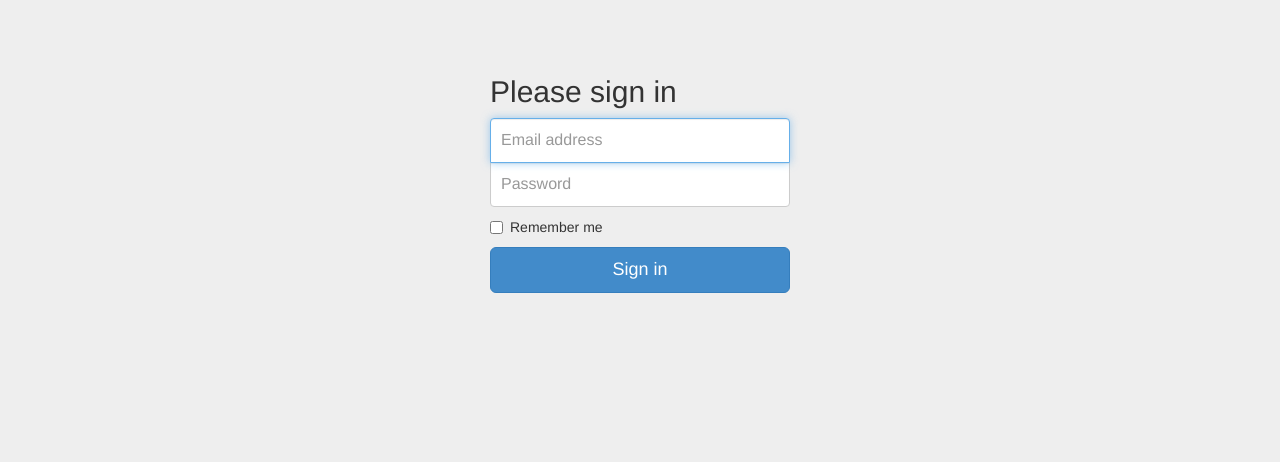
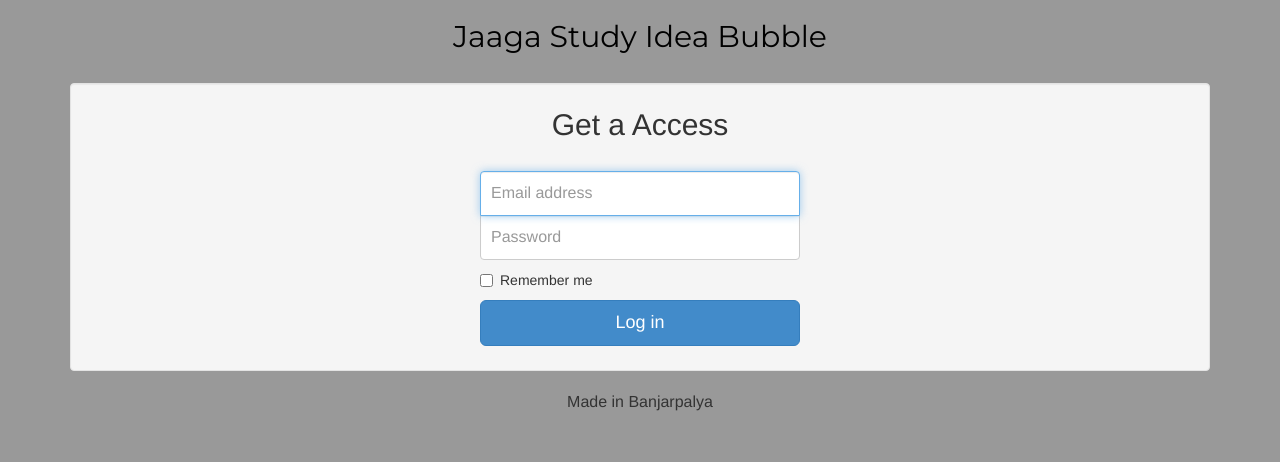
Before and after one commit to prank7/Jaaga-study-ideabubble, a PHP site: page /login.html in a window 1280 px wide. Shown: the top 462 px of the page. Run offline with PHP 8.4, Linux system fonts and the light colour scheme.

Commit message:
done with login.html

```diff
--- a/css/login.css
+++ b/css/login.css
@@ -1,17 +1,18 @@
-   body {
-  padding-top: 40px;
+  body {
+  padding-top: 0px;
   padding-bottom: 40px;
-  background-color: #eee;
+  background-color: #999999;
 }
 
 .form-signin {
   max-width: 330px;
-  padding: 15px;
+  padding: 5px;
   margin: 0 auto;
 }
 .form-signin .form-signin-heading,
 .form-signin .checkbox {
   margin-bottom: 10px;
+  margin-top: 0px;
 }
 .form-signin .checkbox {
   font-weight: normal;
@@ -38,3 +39,13 @@
   border-top-left-radius: 0;
   border-top-right-radius: 0;
 }
+h1 {
+  text-align: center;
+  font-family: 'Montserrat', sans-serif;
+  font-size:30px;
+  color: black;
+}
+.footer {
+  text-align: center;
+  font-size: 16px;
+}
--- a/login.html
+++ b/login.html
@@ -6,71 +6,39 @@
 
     <link rel="shortcut icon" href="../../assets/ico/favicon.ico">
 
-    <title>Signin </title>
+    <title>Login to Jaaga Study Idea Bubble</title>
 
     <!-- Bootstrap core CSS -->
     <link href="./css/bootstrap.min.css" rel="stylesheet">
 
     <!-- Custom styles for this template -->
-    <link href="login.css" rel="stylesheet">
+    <link href="./css/login.css" rel="stylesheet">
 
-   <style type="text/css">
-   body {
-  padding-top: 40px;
-  padding-bottom: 40px;
-  background-color: #eee;
-}
-
-.form-signin {
-  max-width: 330px;
-  padding: 15px;
-  margin: 0 auto;
-}
-.form-signin .form-signin-heading,
-.form-signin .checkbox {
-  margin-bottom: 10px;
-}
-.form-signin .checkbox {
-  font-weight: normal;
-}
-.form-signin .form-control {
-  position: relative;
-  height: auto;
-  -webkit-box-sizing: border-box;
-     -moz-box-sizing: border-box;
-          box-sizing: border-box;
-  padding: 10px;
-  font-size: 16px;
-}
-.form-signin .form-control:focus {
-  z-index: 2;
-}
-.form-signin input[type="email"] {
-  margin-bottom: -1px;
-  border-bottom-right-radius: 0;
-  border-bottom-left-radius: 0;
-}
-.form-signin input[type="password"] {
-  margin-bottom: 10px;
-  border-top-left-radius: 0;
-  border-top-right-radius: 0;
-}</style>
+    <link href='http://fonts.googleapis.com/css?family=Montserrat' rel='stylesheet' type='text/css'>
   </head>
 
   <body>
 
     <div class="container">
+      <h1>Jaaga Study Idea Bubble</h1>
+      <br>
+      <div class="well">
 
       <form class="form-signin" role="form">
-        <h2 class="form-signin-heading">Please sign in</h2>
+        <h2 class="form-signin-heading" align="center">Get a Access</h2>
+        <br>
         <input type="email" class="form-control" placeholder="Email address" required autofocus>
         <input type="password" class="form-control" placeholder="Password" required>
         <label class="checkbox">
           <input type="checkbox" value="remember-me"> Remember me
         </label>
-        <button class="btn btn-lg btn-primary btn-block" type="submit">Sign in</button>
+        <button class="btn btn-lg btn-primary btn-block" type="submit">Log in</button>
       </form>
+      </div>
 
+      <div class="footer">
+        <p>Made in Banjarpalya</p>
+      </div>
     </div> <!-- /container -->
 
 
```
